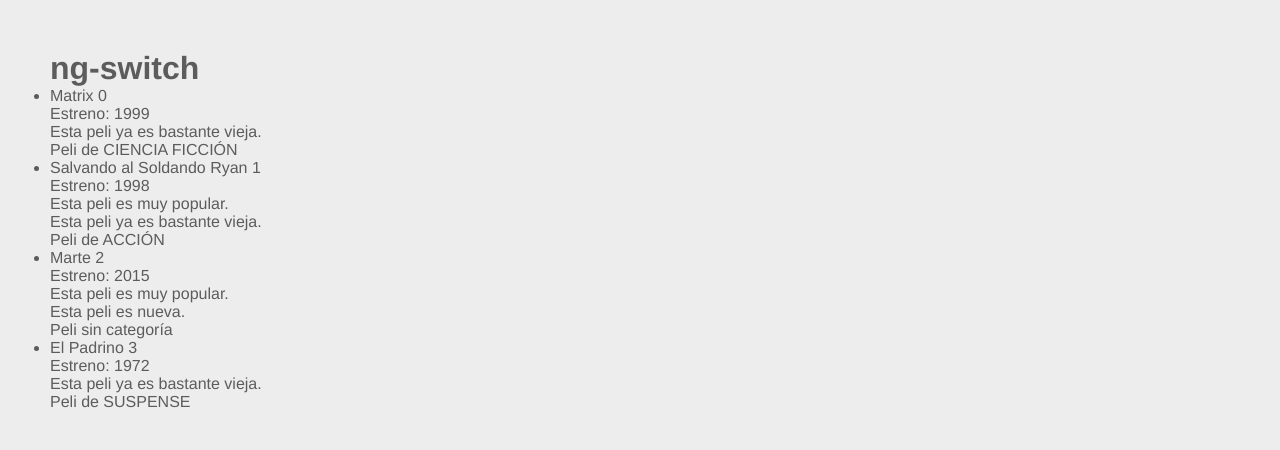
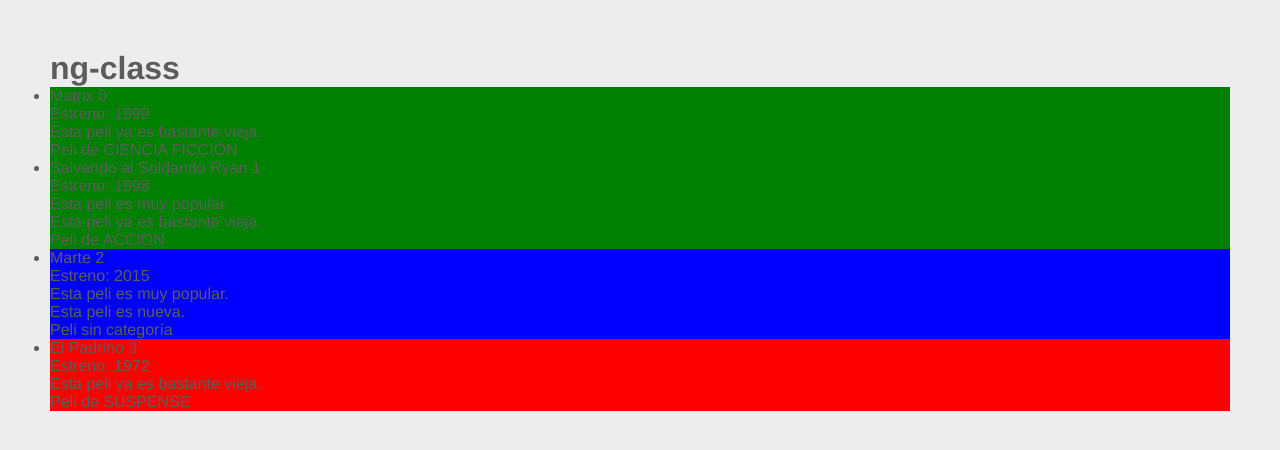
Before and after one commit to kotehector/curso-angular-basico, a website: page src/index.html in a window 1280 px wide. Drawn offline with nearby package versions, Linux system fonts and the light colour scheme; some packages are replaced by stand-ins of ours; files that its build step writes are made by us from their sources.

Commit message:
ng-class

```diff
--- a/src/index.html
+++ b/src/index.html
@@ -9,16 +9,27 @@
     <!-- inject:css -->
     <!-- endinject -->
     <link rel="stylesheet" href="css/myapp.css">
-
+    <style>
+      .old {background: red;} /* 1995 < */
+      .modern {background: green;} /*  1995 > && < 2000 */
+      .new {background: blue;} /* > 2000 */
+    </style>
   </head>
 
   <body class="app">
 
-    <h1>ng-switch</h1>
+    <h1>ng-class</h1>
 
     <div ng-controller="MoviesController as movies">
       <ul>
-        <li ng-repeat="movie in movies.favorites">
+        <!-- ng-class="movie.year < 1995 ? 'old' : 'modern'" -->
+        <li
+          ng-class="{
+            old: movie.year < 1995,
+            modern: movie.year > 1995 && movie.year < 2000,
+            new: movie.year > 2000
+          }"
+          ng-repeat="movie in movies.favorites">
           <p>{{ movie.title }} <span>{{ $index }}</span></p>
           <p>Estreno: {{ movie.year }}</p>
           <p ng-if="!movie.popular"> Esta peli es muy popular.</p>
```
Also changed, not shown: src/app/MoviesController.js (+9 -10 lines).
